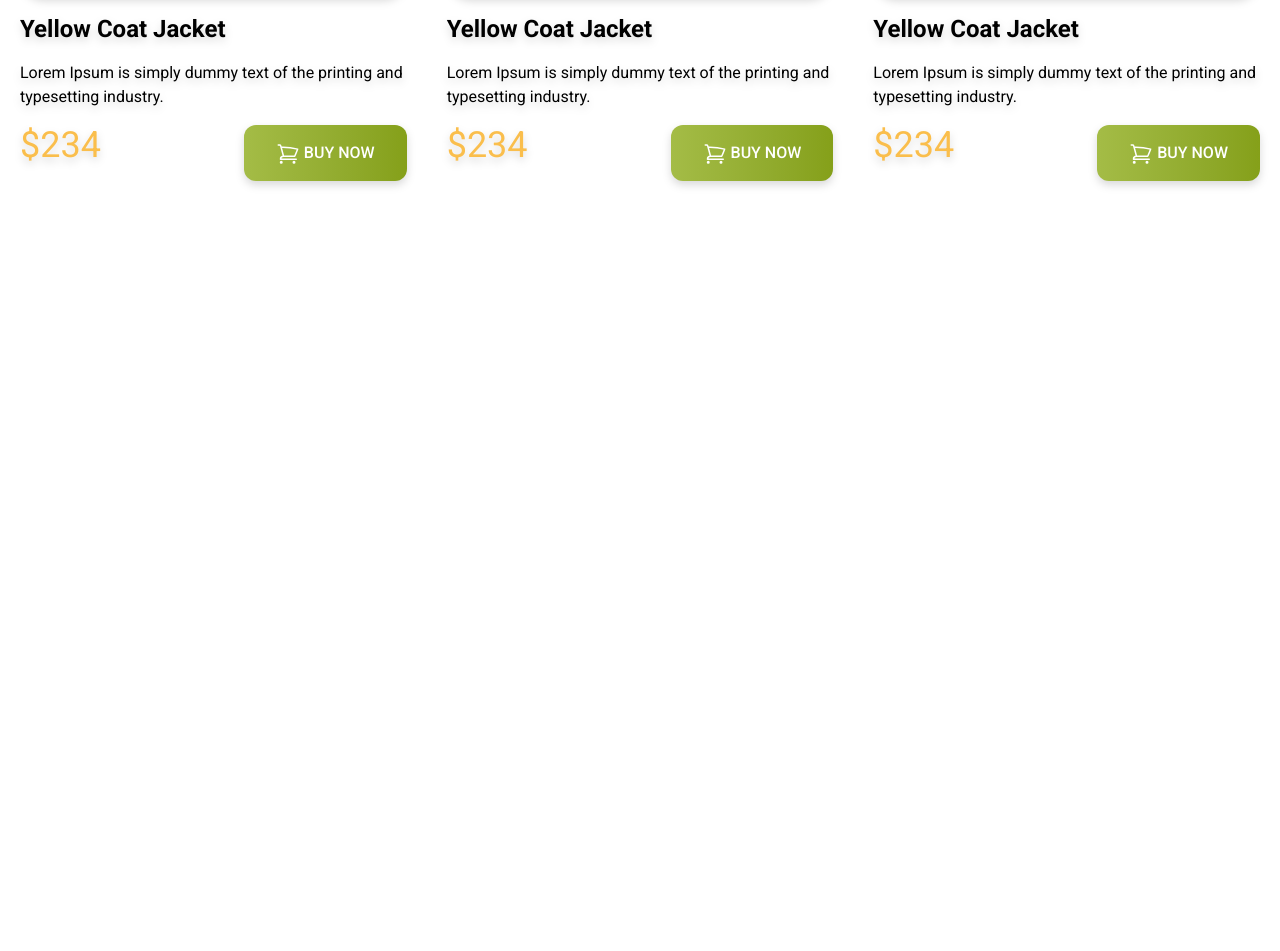
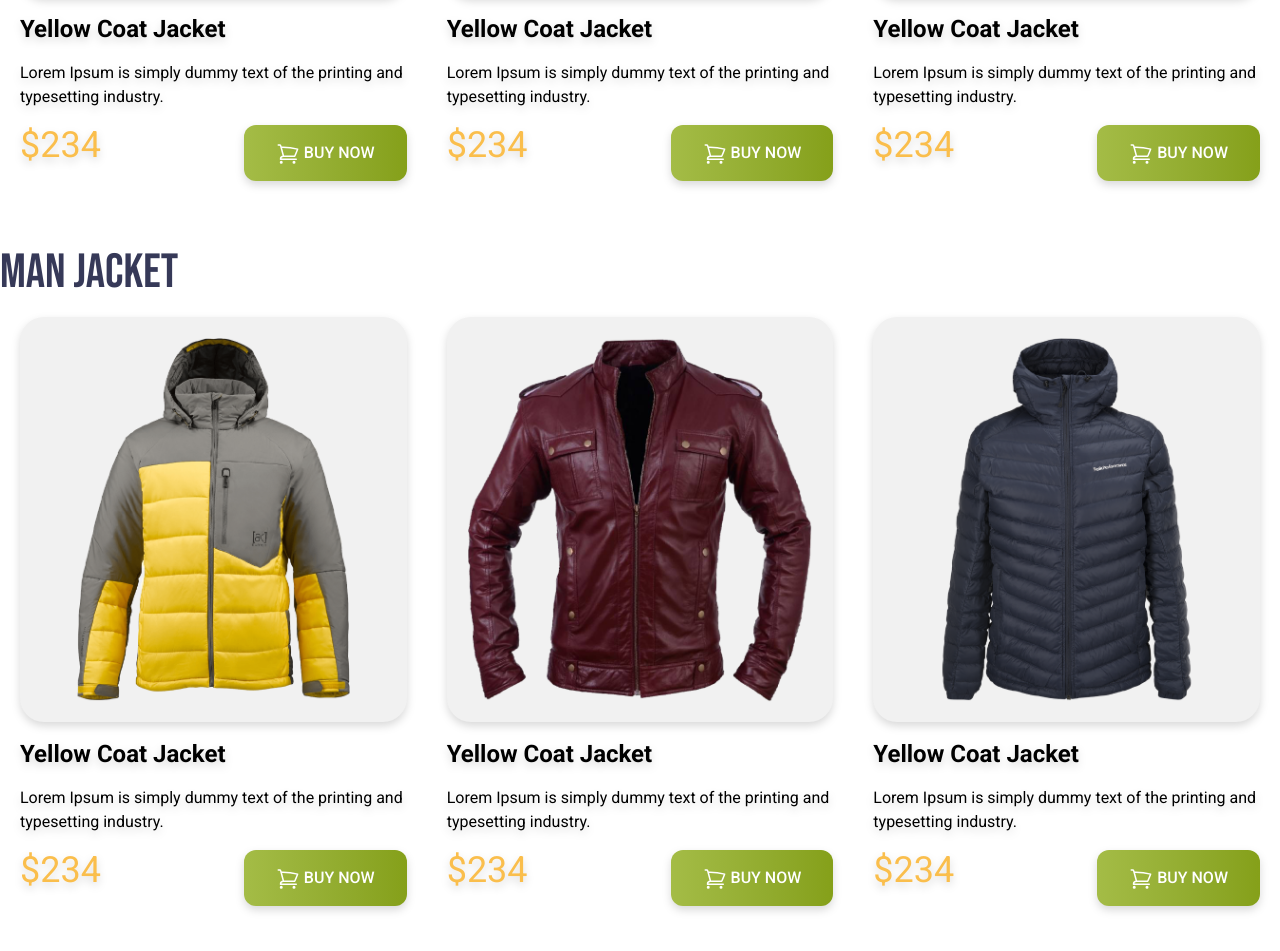
Before and after one commit to kaium44809/Tailwind-css-project-01, a plain HTML site: page index.html in a window 1280 px wide. Shown: the part 1070-2021 px from the top of the page. Before the commit the page ends 1319 px from the top, so only its background shows below. Drawn offline with nearby package versions, Linux system fonts and the light colour scheme.

Commit message:
man jacket section done

```diff
--- a/index.html
+++ b/index.html
@@ -184,6 +184,119 @@
           </div>
         </div>
       </section>
+      <section class="my-12">
+        <h3 class="text-5xl uppercase text-[#363958] font-bebas-neue">
+          Man Jacket
+        </h3>
+
+        <div class="grid grid-cols-1 lg:grid-cols-3 md:grid-cols-2">
+          <!-- jacket card -4 -->
+          <div class="p-5 space-y-4 drop-shadow-lg rounded-3xl">
+            <img
+              class="p-5 rounded-3xl bg-[#F1F1F1]"
+              src="./assets/images/jacket-4.png"
+              alt=""
+            />
+            <h4 class="text-2xl font-bold">Yellow Coat Jacket</h4>
+            <p>
+              Lorem Ipsum is simply dummy text of the printing and typesetting
+              industry.
+            </p>
+            <div class="flex justify-between">
+              <h2 class="text-[#FABE4C] text-4xl">$234</h2>
+              <button
+                class="bg-green-300 py-4 px-8 rounded-xl font-medium text-white h-14 bg-gradient-to-r from-[#A4BC46] to-[#85A019]"
+              >
+                <svg
+                  xmlns="http://www.w3.org/2000/svg"
+                  fill="none"
+                  viewBox="0 0 24 24"
+                  stroke-width="1.5"
+                  stroke="currentColor"
+                  class="size-6 text-white inline"
+                >
+                  <path
+                    stroke-linecap="round"
+                    stroke-linejoin="round"
+                    d="M2.25 3h1.386c.51 0 .955.343 1.087.835l.383 1.437M7.5 14.25a3 3 0 0 0-3 3h15.75m-12.75-3h11.218c1.121-2.3 2.1-4.684 2.924-7.138a60.114 60.114 0 0 0-16.536-1.84M7.5 14.25 5.106 5.272M6 20.25a.75.75 0 1 1-1.5 0 .75.75 0 0 1 1.5 0Zm12.75 0a.75.75 0 1 1-1.5 0 .75.75 0 0 1 1.5 0Z"
+                  />
+                </svg>
+                BUY NOW
+              </button>
+            </div>
+          </div>
+          <!-- jacket card -5 -->
+          <div class="p-5 space-y-4 drop-shadow-lg rounded-3xl">
+            <img
+              class="p-5 rounded-3xl bg-[#F1F1F1]"
+              src="./assets/images/jacket-5.png"
+              alt=""
+            />
+            <h4 class="text-2xl font-bold">Yellow Coat Jacket</h4>
+            <p>
+              Lorem Ipsum is simply dummy text of the printing and typesetting
+              industry.
+            </p>
+            <div class="flex justify-between">
+              <h2 class="text-[#FABE4C] text-4xl">$234</h2>
+              <button
+                class="bg-green-300 py-4 px-8 rounded-xl font-medium text-white h-14 bg-gradient-to-r from-[#A4BC46] to-[#85A019]"
+              >
+                <svg
+                  xmlns="http://www.w3.org/2000/svg"
+                  fill="none"
+                  viewBox="0 0 24 24"
+                  stroke-width="1.5"
+                  stroke="currentColor"
+                  class="size-6 text-white inline"
+                >
+                  <path
+                    stroke-linecap="round"
+                    stroke-linejoin="round"
+                    d="M2.25 3h1.386c.51 0 .955.343 1.087.835l.383 1.437M7.5 14.25a3 3 0 0 0-3 3h15.75m-12.75-3h11.218c1.121-2.3 2.1-4.684 2.924-7.138a60.114 60.114 0 0 0-16.536-1.84M7.5 14.25 5.106 5.272M6 20.25a.75.75 0 1 1-1.5 0 .75.75 0 0 1 1.5 0Zm12.75 0a.75.75 0 1 1-1.5 0 .75.75 0 0 1 1.5 0Z"
+                  />
+                </svg>
+                BUY NOW
+              </button>
+            </div>
+          </div>
+          <!-- jacket card -6 -->
+          <div class="p-5 space-y-4 drop-shadow-lg rounded-3xl">
+            <img
+              class="p-5 rounded-3xl bg-[#F1F1F1]"
+              src="./assets/images/jacket-6.png"
+              alt=""
+            />
+            <h4 class="text-2xl font-bold">Yellow Coat Jacket</h4>
+            <p>
+              Lorem Ipsum is simply dummy text of the printing and typesetting
+              industry.
+            </p>
+            <div class="flex justify-between">
+              <h2 class="text-[#FABE4C] text-4xl">$234</h2>
+              <button
+                class="bg-green-300 py-4 px-8 rounded-xl font-medium text-white h-14 bg-gradient-to-r from-[#A4BC46] to-[#85A019]"
+              >
+                <svg
+                  xmlns="http://www.w3.org/2000/svg"
+                  fill="none"
+                  viewBox="0 0 24 24"
+                  stroke-width="1.5"
+                  stroke="currentColor"
+                  class="size-6 text-white inline"
+                >
+                  <path
+                    stroke-linecap="round"
+                    stroke-linejoin="round"
+                    d="M2.25 3h1.386c.51 0 .955.343 1.087.835l.383 1.437M7.5 14.25a3 3 0 0 0-3 3h15.75m-12.75-3h11.218c1.121-2.3 2.1-4.684 2.924-7.138a60.114 60.114 0 0 0-16.536-1.84M7.5 14.25 5.106 5.272M6 20.25a.75.75 0 1 1-1.5 0 .75.75 0 0 1 1.5 0Zm12.75 0a.75.75 0 1 1-1.5 0 .75.75 0 0 1 1.5 0Z"
+                  />
+                </svg>
+                BUY NOW
+              </button>
+            </div>
+          </div>
+        </div>
+      </section>
       <!-- women jacket section end here -->
     </main>
     <footer></footer>
```
